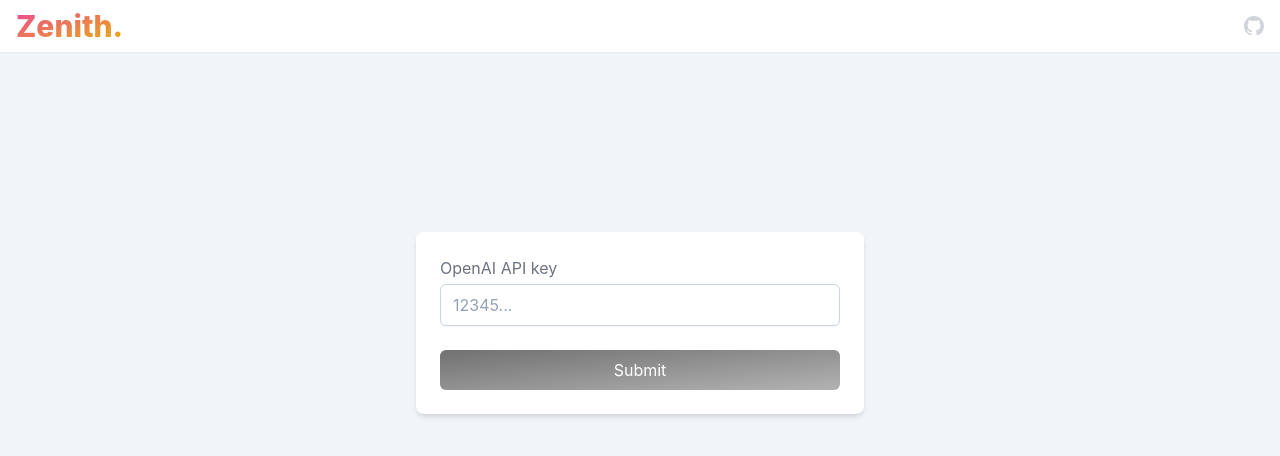
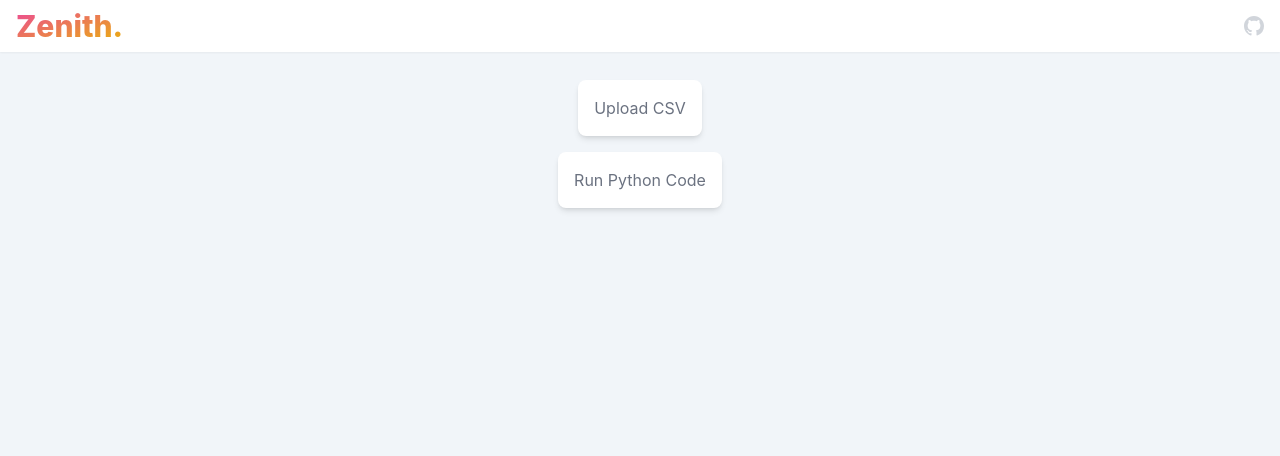
Before and after one commit to bdgrichards/zenith, a React (Create React App) app: page / in a window 1280 px wide. Shown: the top 456 px of the page. Built offline with nearby package versions, Linux system fonts and the light colour scheme.

Commit message:
Combine pages

```diff
--- a/src/App.tsx
+++ b/src/App.tsx
@@ -1,17 +1,9 @@
-import { useState } from "react";
 import Home from "./pages/Home";
-import Login from "./pages/Login";
 
 function App() {
-  const [APIKey, setAPIKey] = useState<string>();
-
   return (
-    <div className="text-center h-[100vh] w-[100vw]">
-      {APIKey !== undefined ? (
-        <Home APIKey={APIKey} />
-      ) : (
-        <Login setAPIKey={setAPIKey} />
-      )}
+    <div className="h-[100vh] w-[100vw]">
+      <Home />
     </div>
   );
 }
--- /dev/null
+++ b/src/components/AISuggest.tsx
@@ -0,0 +1,108 @@
+import { useState } from "react";
+import useOpenAI from "../hooks/useOpenAI";
+
+export default function AISuggest() {
+  const [APIKey, setAPIKey] = useState<string>();
+
+  return (
+    <div className="flex flex-col w-full shadow-md rounded-lg bg-white p-6 mx-auto max-w-md mt-4">
+      {APIKey ? (
+        <GetAISuggestion APIKey={APIKey} />
+      ) : (
+        <GetAPIKey setAPIKey={setAPIKey} />
+      )}
+    </div>
+  );
+}
+
+function GetAPIKey({ setAPIKey }: { setAPIKey: (apiKey: string) => void }) {
+  const [APIKeyInput, setAPIKeyInput] = useState("");
+
+  return (
+    <div>
+      <div className="text-gray-500">OpenAI API key</div>
+      <input
+        placeholder="12345..."
+        type="text"
+        value={APIKeyInput}
+        onChange={(e) => setAPIKeyInput(e.target.value)}
+        className="mt-1 block w-full px-3 py-2 bg-white border border-slate-300 rounded-md shadow-sm placeholder-slate-400
+        focus:outline-none focus:border-amber-500 focus:ring-1 focus:ring-amber-500"
+      />
+      <button
+        className="bg-gradient-to-br from-pink-500 to-yellow-500 text-white px-3 py-2 rounded-md self-stretch mt-6 shadow-none hover:shadow-md saturate-100 disabled:saturate-0 transition ease-in-out duration-200"
+        disabled={APIKeyInput === ""}
+        onClick={() => {
+          if (APIKeyInput !== "") {
+            setAPIKey(APIKeyInput);
+          }
+        }}
+      >
+        Submit
+      </button>
+    </div>
+  );
+}
+
+function GetAISuggestion({ APIKey }: { APIKey: string }) {
+  const [prompt, setPrompt] = useState("");
+
+  const {
+    call: callOpenAI,
+    response: openAIResponse,
+    loading: openAILoading,
+  } = useOpenAI(APIKey);
+
+  return (
+    <div>
+      <div className="text-gray-500">Prompt</div>
+      <input
+        placeholder="Tell me a joke..."
+        type="text"
+        value={prompt}
+        onChange={(e) => setPrompt(e.target.value)}
+        className="mt-1 block w-full px-3 py-2 bg-white border border-slate-300 rounded-md shadow-sm placeholder-slate-400
+          focus:outline-none focus:border-amber-500 focus:ring-1 focus:ring-amber-500"
+      />
+      <button
+        className="flex justify-center bg-gradient-to-br from-pink-500 to-yellow-500 text-white px-3 py-2 rounded-md self-stretch mt-6 shadow-none hover:shadow-md saturate-100 disabled:saturate-0 transition ease-in-out duration-200"
+        disabled={prompt === ""}
+        onClick={() => {
+          if (!openAILoading) {
+            callOpenAI(prompt);
+          }
+        }}
+      >
+        {openAILoading && (
+          <svg
+            className="animate-spin mt-1 mr-2 h-4 w-4 text-white"
+            xmlns="http://www.w3.org/2000/svg"
+            fill="none"
+            viewBox="0 0 24 24"
+          >
+            <circle
+              className="opacity-25"
+              cx="12"
+              cy="12"
+              r="10"
+              stroke="white"
+              stroke-width="4"
+            ></circle>
+            <path
+              className="opacity-75"
+              fill="white"
+              d="M4 12a8 8 0 018-8V0C5.373 0 0 5.373 0 12h4zm2 5.291A7.962 7.962 0 014 12H0c0 3.042 1.135 5.824 3 7.938l3-2.647z"
+            ></path>
+          </svg>
+        )}
+        Submit
+      </button>
+      {openAIResponse && (
+        <div className="w-full">
+          <div className="text-gray-500 mt-8 w-full text-left">Response</div>
+          <div className="text-left break-words">{openAIResponse}</div>
+        </div>
+      )}
+    </div>
+  );
+}
--- a/src/pages/Home.tsx
+++ b/src/pages/Home.tsx
@@ -1,80 +1,17 @@
-import { useState } from "react";
 import Header from "../components/Header";
-import useOpenAI from "../hooks/useOpenAI";
+import AISuggest from "../components/AISuggest";
 
-type props = {
-  APIKey: string;
-};
-
-export default function Home({ APIKey }: props) {
-  const [prompt, setPrompt] = useState("");
-
-  const {
-    call: callOpenAI,
-    response: openAIResponse,
-    loading: openAILoading,
-  } = useOpenAI(APIKey);
-
+export default function Home() {
   return (
     <div className="flex flex-col min-h-full bg-slate-100">
       <Header />
-      <div className="h-full w-full p-8 mt-14">
-        <div
-          className="flex flex-col shadow-md rounded-lg bg-white p-6 mx-auto items-start max-w-md"
-          style={{
-            WebkitMaskImage: "-webkit-radial-gradient(white, black)",
-          }}
-        >
-          <div className="text-gray-500">Prompt</div>
-          <input
-            placeholder="Tell me a joke..."
-            type="text"
-            value={prompt}
-            onChange={(e) => setPrompt(e.target.value)}
-            className="mt-1 block w-full px-3 py-2 bg-white border border-slate-300 rounded-md shadow-sm placeholder-slate-400
-          focus:outline-none focus:border-amber-500 focus:ring-1 focus:ring-amber-500"
-          />
-          <button
-            className="flex justify-center bg-gradient-to-br from-pink-500 to-yellow-500 text-white px-3 py-2 rounded-md self-stretch mt-6 shadow-none hover:shadow-md saturate-100 disabled:saturate-0 transition ease-in-out duration-200"
-            disabled={prompt === ""}
-            onClick={() => {
-              if (!openAILoading) {
-                callOpenAI(prompt);
-              }
-            }}
-          >
-            {openAILoading && (
-              <svg
-                className="animate-spin mt-1 mr-2 h-4 w-4 text-white"
-                xmlns="http://www.w3.org/2000/svg"
-                fill="none"
-                viewBox="0 0 24 24"
-              >
-                <circle
-                  className="opacity-25"
-                  cx="12"
-                  cy="12"
-                  r="10"
-                  stroke="white"
-                  stroke-width="4"
-                ></circle>
-                <path
-                  className="opacity-75"
-                  fill="white"
-                  d="M4 12a8 8 0 018-8V0C5.373 0 0 5.373 0 12h4zm2 5.291A7.962 7.962 0 014 12H0c0 3.042 1.135 5.824 3 7.938l3-2.647z"
-                ></path>
-              </svg>
-            )}
-            Submit
-          </button>
-          {openAIResponse && (
-            <div className="w-full">
-              <div className="text-gray-500 mt-8 w-full text-left">
-                Response
-              </div>
-              <div className="text-left break-words">{openAIResponse}</div>
-            </div>
-          )}
+      <div className="flex flex-col px-8">
+        <div className="shadow-md rounded-lg bg-white p-4 mx-auto max-w-md mt-20">
+          <div className="text-gray-500">Upload CSV</div>
+        </div>
+        {/* <AISuggest /> */}
+        <div className="shadow-md rounded-lg bg-white p-4 mx-auto max-w-md mt-4">
+          <div className="text-gray-500">Run Python Code</div>
         </div>
       </div>
     </div>
--- a/src/pages/Login.tsx
+++ /dev/null
@@ -1,40 +0,0 @@
-import { useState } from "react";
-import Header from "../components/Header";
-
-type props = {
-  setAPIKey: (newKey: string) => void;
-};
-
-export default function Login({ setAPIKey }: props) {
-  const [input, setInput] = useState("");
-
-  return (
-    <div className="flex flex-col h-full bg-slate-100">
-      <Header />
-      <div className="h-full w-full p-8">
-        <div className="flex flex-col shadow-md rounded-lg bg-white p-6 items-start mx-auto max-w-md mt-[10vh] md:mt-[25vh]">
-          <div className="text-gray-500">OpenAI API key</div>
-          <input
-            placeholder="12345..."
-            type="text"
-            value={input}
-            onChange={(e) => setInput(e.target.value)}
-            className="mt-1 block w-full px-3 py-2 bg-white border border-slate-300 rounded-md shadow-sm placeholder-slate-400
-          focus:outline-none focus:border-amber-500 focus:ring-1 focus:ring-amber-500"
-          />
-          <button
-            className="bg-gradient-to-br from-pink-500 to-yellow-500 text-white px-3 py-2 rounded-md self-stretch mt-6 shadow-none hover:shadow-md saturate-100 disabled:saturate-0 transition ease-in-out duration-200"
-            disabled={input === ""}
-            onClick={() => {
-              if (input !== "") {
-                setAPIKey(input);
-              }
-            }}
-          >
-            Submit
-          </button>
-        </div>
-      </div>
-    </div>
-  );
-}
```
